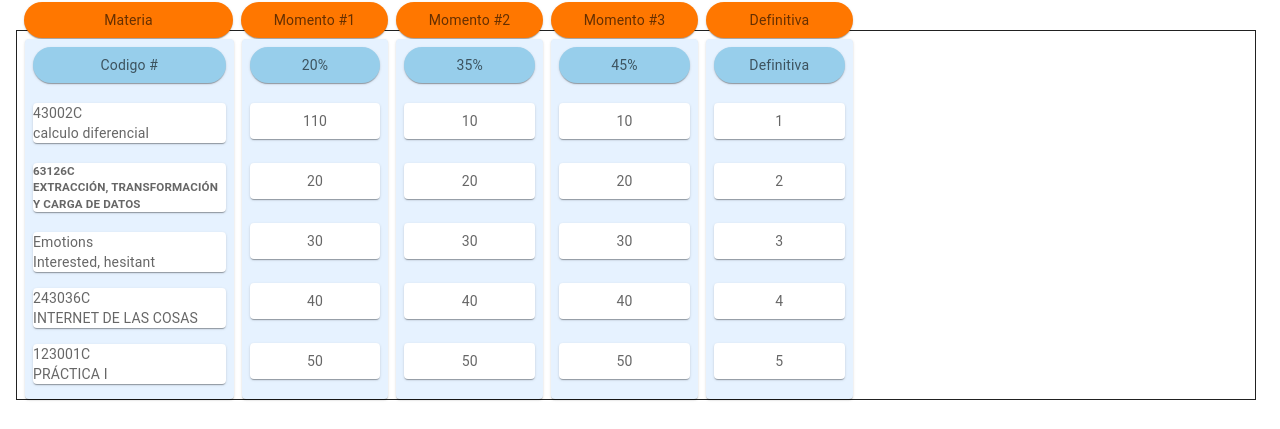
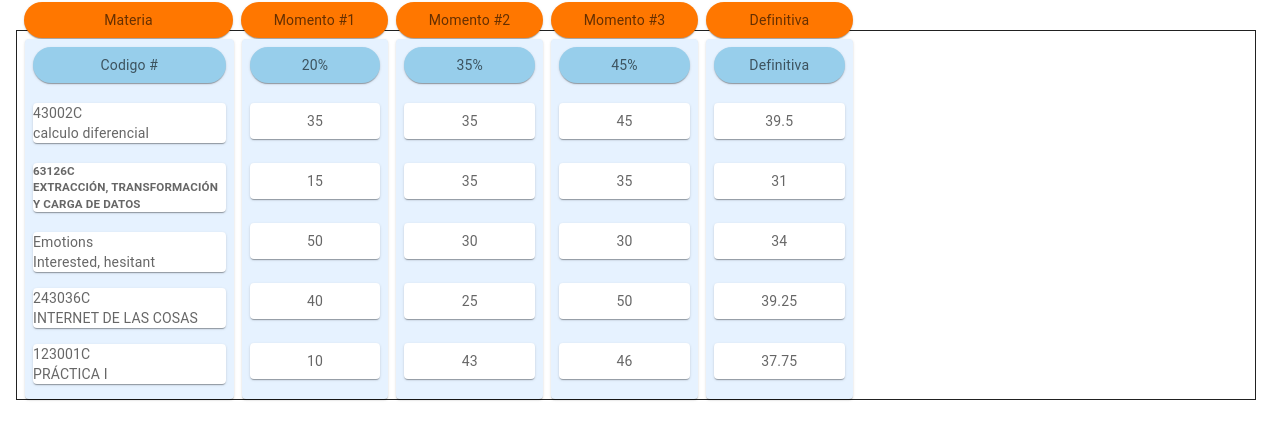
Before and after one commit to miguel-73/RENOVACION-UCOMPENSAR, a React (Create React App) app: page /Notas in a window 1280 px wide. Shown: the part 273-702 px from the top of the page. Built offline with nearby package versions, Linux system fonts and the light colour scheme.

Commit message:
actualizar
agregar importaciones de notas

```diff
--- a/src/Drawer/MG/Definitiva.tsx
+++ b/src/Drawer/MG/Definitiva.tsx
@@ -3,6 +3,9 @@ import { styled } from '@mui/material/styles';
 import Box from '@mui/material/Box';
 import Paper from '@mui/material/Paper';
 import Grid from '@mui/material/Grid';
+import { CalculoUno, ExtraccionUno, InternetUno, PracticaUno, SwitUno } from './Nota1';
+import { CalculoDos, ExtraccionDos, InternetDos, PracticaDos, SwitDos } from './Nota2';
+import { CalculoTres, ExtraccionTres, InternetTres, PracticaTres, SwitTres } from './Nota3';
 
 const Item = styled(Paper)(({ theme }) => ({
   backgroundColor: theme.palette.mode === 'dark' ? '#1A2027' : '#fff',
@@ -11,31 +14,36 @@ const Item = styled(Paper)(({ theme }) => ({
   textAlign: 'center',
   color: theme.palette.text.secondary,
 }));
+export const CalculoDefinitiva: number = ((CalculoUno * 0.2) + (CalculoDos * 0.35) + (CalculoTres * 0.45));
+export const ExtraccionDefinitiva: number = ((ExtraccionUno * 0.2) + (ExtraccionDos * 0.35) + (ExtraccionTres * 0.45));
+export const SwitDefinitiva: number = ((SwitUno * 0.2) + (SwitDos * 0.35) + (SwitTres * 0.45));
+export const InternetDefinitiva: number = ((InternetUno * 0.2) + (InternetDos * 0.35) + (InternetTres * 0.45));
+export const PracticaDefinitiva: number = ((PracticaUno * 0.2) + (PracticaDos * 0.35) + (PracticaTres * 0.45));
 
 export default function Definitiva() {
   return (
-    <Box sx={{ flexGrow: 13, border:0, }}>
+    <Box sx={{ flexGrow: 13, border: 0, }}>
       <Grid
-      container spacing={3}
-    // container
-    direction="column"
-    justifyContent="space-evenly"
-    // alignItems="flex-start"
+        container spacing={3}
+        // container
+        direction="column"
+        justifyContent="space-evenly"
+      // alignItems="flex-start"
       >
         <Grid item >
-          <Item>1</Item>
+          <Item>{CalculoDefinitiva} </Item>
         </Grid>
         <Grid item >
-          <Item>2</Item>
+          <Item>{ExtraccionDefinitiva}</Item>
         </Grid>
         <Grid item >
-          <Item>3</Item>
+          <Item>{SwitDefinitiva}</Item>
         </Grid>
         <Grid item >
-          <Item>4</Item>
+          <Item>{InternetDefinitiva}</Item>
         </Grid>
         <Grid item >
-          <Item>5</Item>
+          <Item>{PracticaDefinitiva}</Item>
         </Grid>
       </Grid>
     </Box>
--- a/src/Drawer/MG/Nota1.tsx
+++ b/src/Drawer/MG/Nota1.tsx
@@ -12,12 +12,13 @@ const Item = styled(Paper)(({ theme }) => ({
   textAlign: 'center',
   color: theme.palette.text.secondary,
 }));
-
+export const CalculoUno: number = 35;
+export const ExtraccionUno: number = 15;
+export const SwitUno: number = 50;
+export const InternetUno: number = 40;
+export const PracticaUno: number = 10;
 
 export default function Nota1() {
-
-  const nota1:number=110;
-
   return (
     <Box sx={{ flexGrow: 13, border: 0, }}>
       <Grid container spacing={3}
@@ -26,19 +27,19 @@ export default function Nota1() {
       >
         {/* varible  */}
         <Grid item >
-          <Item> {nota1} </Item>
+          <Item> {CalculoUno} </Item>
         </Grid>
         <Grid item >
-          <Item>20</Item>
+          <Item>{ExtraccionUno}</Item>
         </Grid>
         <Grid item >
-          <Item>30</Item>
+          <Item>{SwitUno}</Item>
         </Grid>
         <Grid item >
-          <Item>40</Item>
+          <Item>{InternetUno}</Item>
         </Grid>
         <Grid item >
-          <Item>50</Item>
+          <Item>{PracticaUno}</Item>
         </Grid>
       </Grid>
     </Box>
--- a/src/Drawer/MG/Nota2.tsx
+++ b/src/Drawer/MG/Nota2.tsx
@@ -9,6 +9,13 @@ const Item = styled(Paper)(({ theme }) => ({
   textAlign: 'center',
   color: theme.palette.text.secondary,
 }));
+export const CalculoDos: number = 35;
+export const ExtraccionDos: number = 35;
+export const SwitDos: number = 30;
+export const InternetDos: number = 25;
+export const PracticaDos: number = 43;
+
+
 export default function Nota2() {
   return (
     <Box sx={{ flexGrow: 13, border: 0, }}>
@@ -20,19 +27,19 @@ export default function Nota2() {
       // alignItems="flex-start"
       >
         <Grid item >
-          <Item>10</Item>
+          <Item>{CalculoDos}</Item>
         </Grid>
         <Grid item >
-          <Item>20</Item>
+          <Item>{ExtraccionDos}</Item>
         </Grid>
         <Grid item >
-          <Item>30</Item>
+          <Item>{SwitDos}</Item>
         </Grid>
         <Grid item >
-          <Item>40</Item>
+          <Item>{InternetDos}</Item>
         </Grid>
         <Grid item >
-          <Item>50</Item>
+          <Item>{PracticaDos}</Item>
         </Grid>
       </Grid>
     </Box>
--- a/src/Drawer/MG/Nota3.tsx
+++ b/src/Drawer/MG/Nota3.tsx
@@ -10,6 +10,12 @@ const Item = styled(Paper)(({ theme }) => ({
     textAlign: 'center',
     color: theme.palette.text.secondary,
 }));
+export const CalculoTres: number = 45;
+export const ExtraccionTres: number = 35;
+export const SwitTres: number = 30;
+export const InternetTres: number = 50;
+export const PracticaTres: number = 46;
+
 export default function Nota3() {
     return (
         <Box sx={{ flexGrow: 13, border: 0, }}>
@@ -21,19 +27,19 @@ export default function Nota3() {
             // alignItems="flex-start"
             >
                 <Grid item >
-                    <Item>10</Item>
+                    <Item>{CalculoTres}</Item>
                 </Grid>
                 <Grid item >
-                    <Item>20</Item>
+                    <Item>{ExtraccionTres}</Item>
                 </Grid>
                 <Grid item >
-                    <Item>30</Item>
+                    <Item>{SwitTres}</Item>
                 </Grid>
                 <Grid item >
-                    <Item>40</Item>
+                    <Item>{InternetTres}</Item>
                 </Grid>
                 <Grid item >
-                    <Item>50</Item>
+                    <Item>{PracticaTres}</Item>
                 </Grid>
             </Grid>
         </Box>
```
